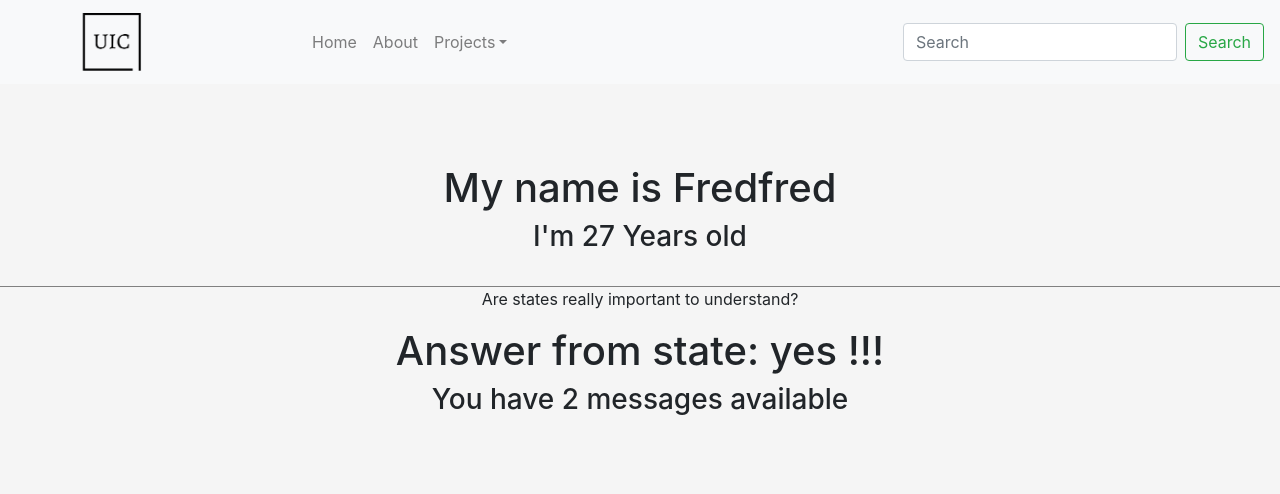
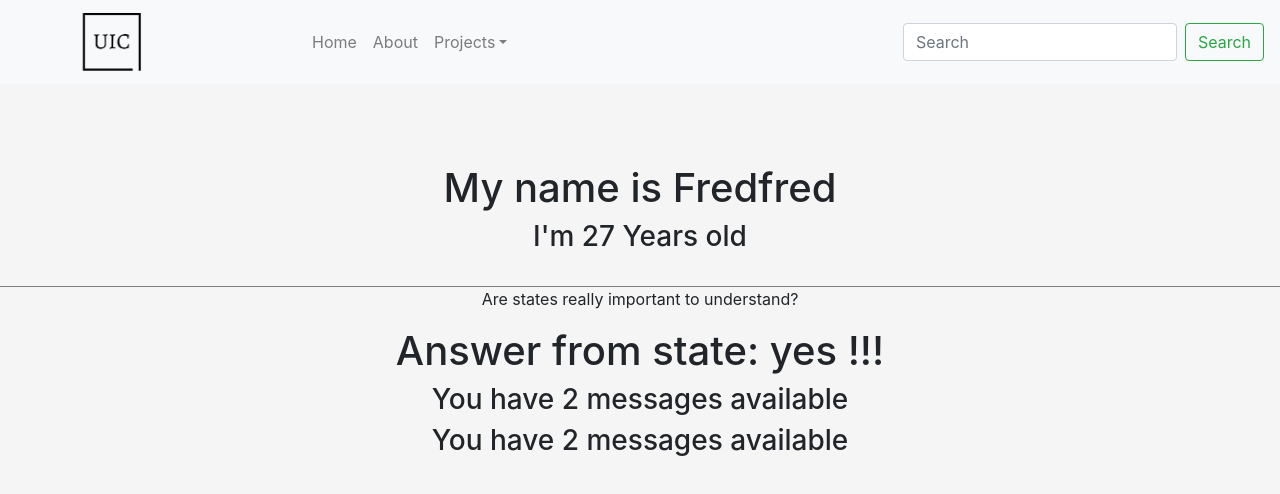
Before and after one commit to Fredrik93/react_tutorial, a React (Create React App) app: page /statePractice in a window 1280 px wide. Shown: the top 494 px of the page. Built offline with nearby package versions, Linux system fonts and the light colour scheme.

Commit message:
clean ternary operation

```diff
--- a/src/Components/StatePractice.js
+++ b/src/Components/StatePractice.js
@@ -27,6 +27,8 @@ class StatePractice extends Component {
                 <p style={{ borderTop: "1px solid gray" }} >  Are states really important to understand?</p>
                 <h1> Answer from state: {this.state.answer} !!! </h1>
                 { this.state.unreadMessages.length > 0 ? <h3> You have {this.state.unreadMessages.length} messages available</h3> : null}
+                { this.state.unreadMessages.length > 0 && <h3> You have {this.state.unreadMessages.length} messages available</h3>}
+
             </div >
         )
     }
```
